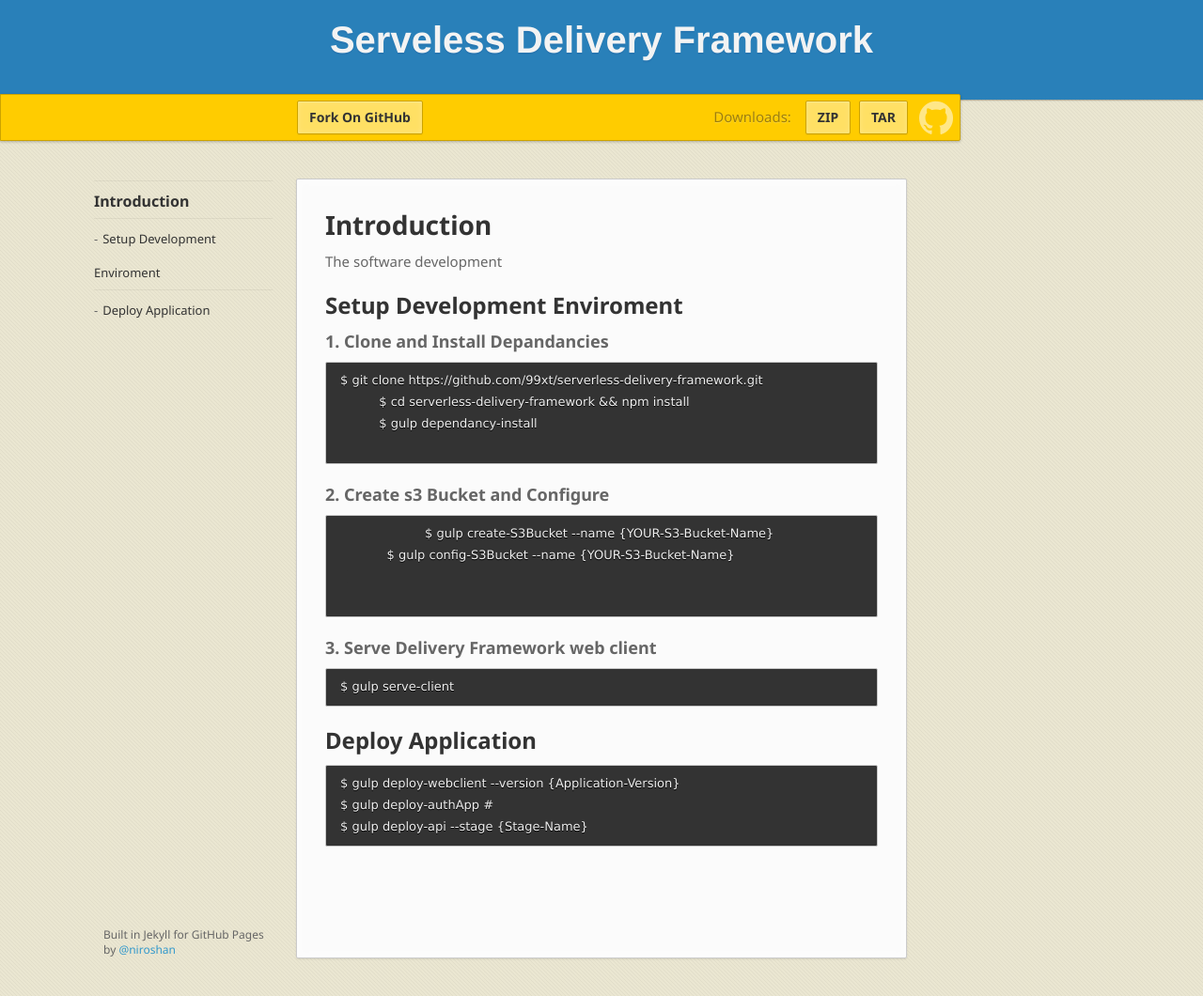
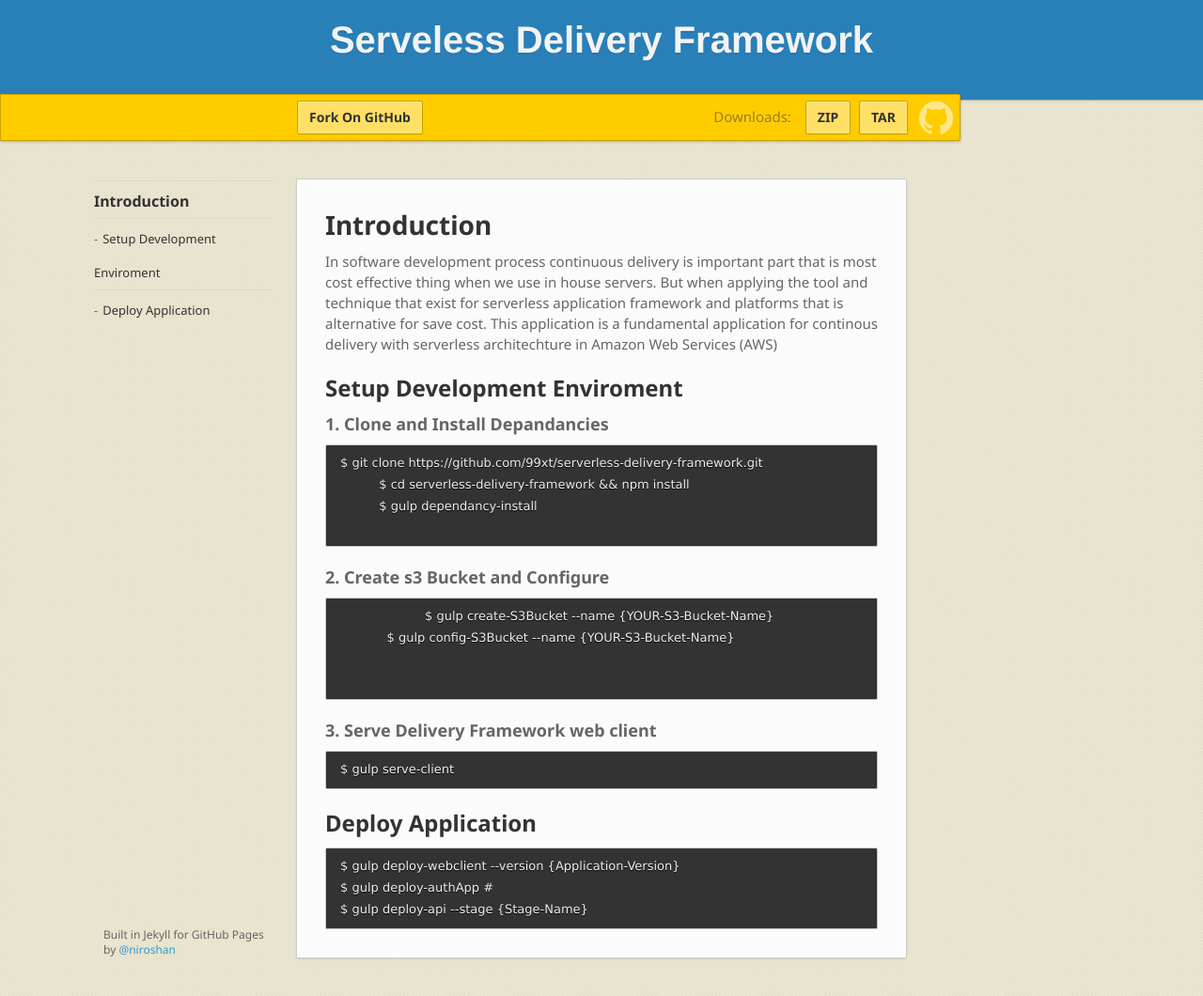
Before and after one commit to 99x/serverless-delivery-framework, a Jekyll site: the page built from docs/index.md, in a window 1280 px wide and 1060 px high. Shown: the whole window at 94% size. Built offline with Jekyll 4.4.1, drawn with Linux system fonts in a browser that asks for light colours; nearby versions of some CDN libraries; some web fonts are replaced.

Commit message:
add gihub page with detail

```diff
--- a/docs/_layouts/home.html
+++ b/docs/_layouts/home.html
@@ -6,7 +6,7 @@
 
     <section>
         <h1>Introduction</h1>
-        <p>The software development </p>
+        <p>In software development process continuous delivery is important part that is most cost effective thing when we use in house servers. But when applying the tool and technique that exist for serverless application framework and platforms that is alternative for save cost. This application is a fundamental application for continous delivery with serverless architechture in Amazon Web Services (AWS)</p>
 
         <h2>Setup Development Enviroment</h2>
         <h3>1. Clone and Install Depandancies</h3>
```
